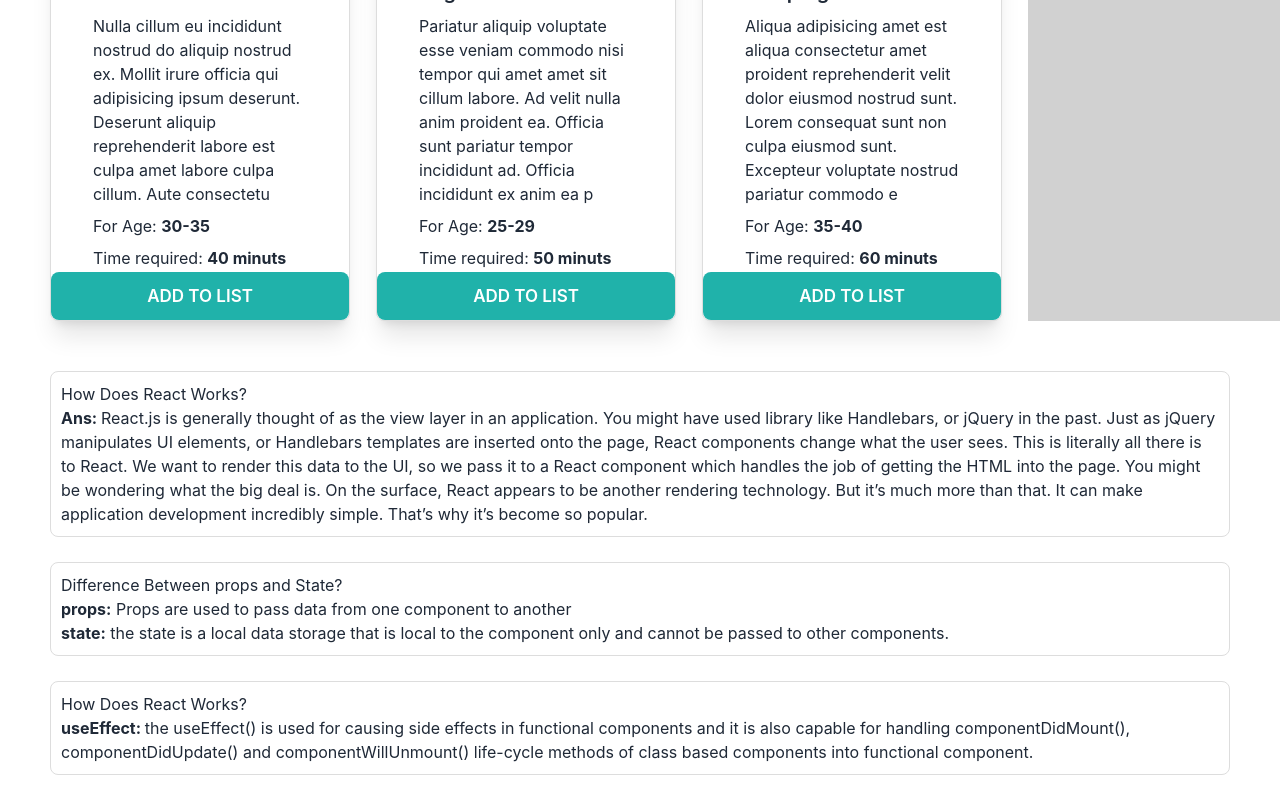
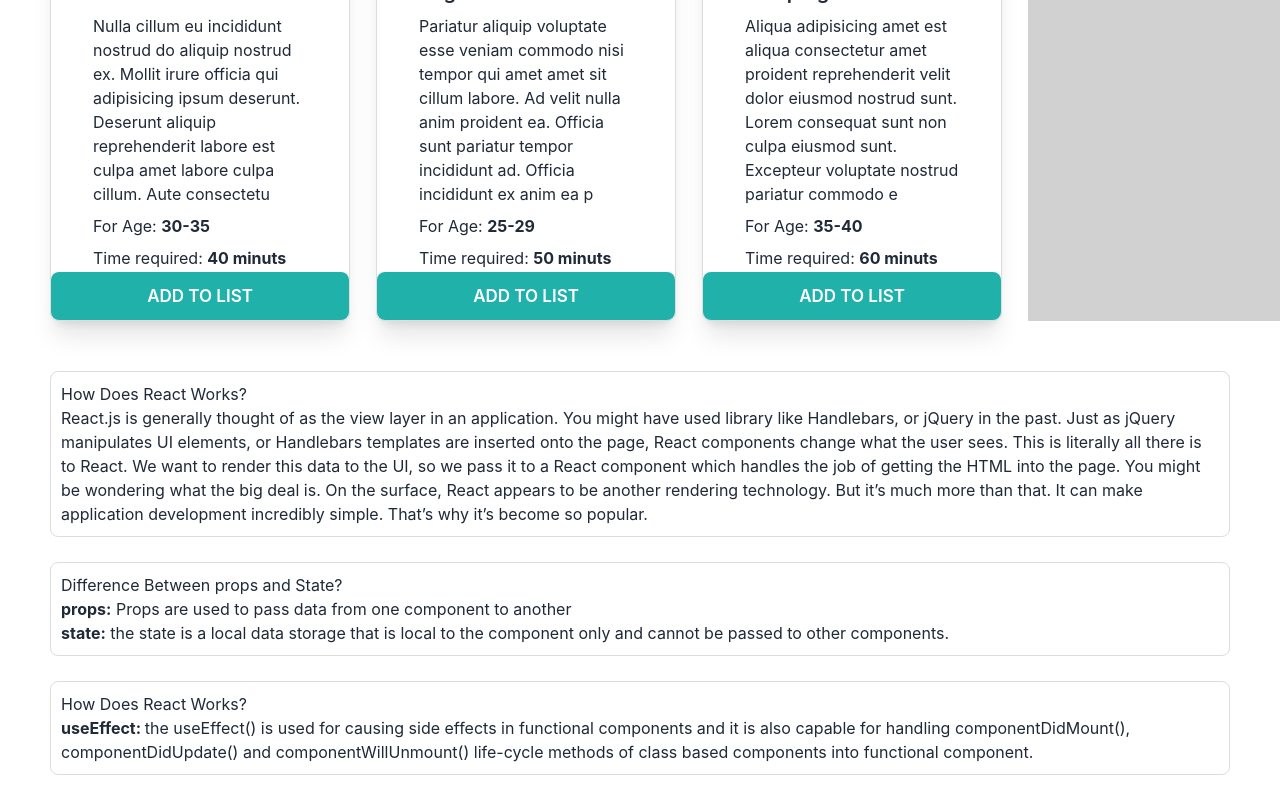
Before and after one commit to Rakib86547/assignment-8, a React (Create React App) app: page / in a window 1280 px wide. Shown: the part 769-1569 px from the top of the page. Built offline with nearby package versions, Linux system fonts and the light colour scheme.

Commit message:
last commit

```diff
--- a/src/components/Questions/Questions.js
+++ b/src/components/Questions/Questions.js
@@ -6,7 +6,7 @@ const Questions = () => {
             <div>
                 <div className="question">
                 <h3>How Does React Works?</h3>
-                <p><strong>Ans: </strong> React.js is generally thought of as the view layer in an application. You might have used library like Handlebars, or jQuery in the past. Just as jQuery manipulates UI elements, or Handlebars templates are inserted onto the page, React components change what the user sees.
+                <p>React.js is generally thought of as the view layer in an application. You might have used library like Handlebars, or jQuery in the past. Just as jQuery manipulates UI elements, or Handlebars templates are inserted onto the page, React components change what the user sees.
                 This is literally all there is to React. We want to render this data to the UI, so we pass it to a React component which handles the job of getting the HTML into the page.
                 You might be wondering what the big deal is. On the surface, React appears to be another rendering technology. But it’s much more than that. It can make application development incredibly simple. That’s why it’s become so popular.</p>
                 </div>
```
